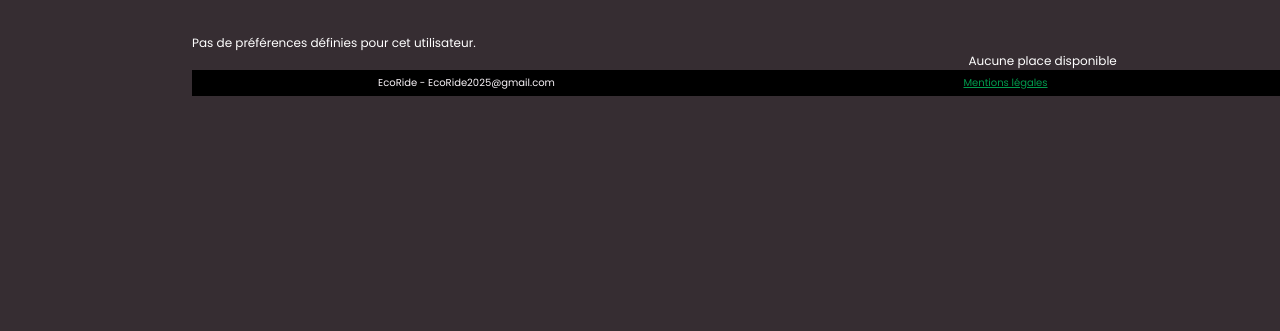
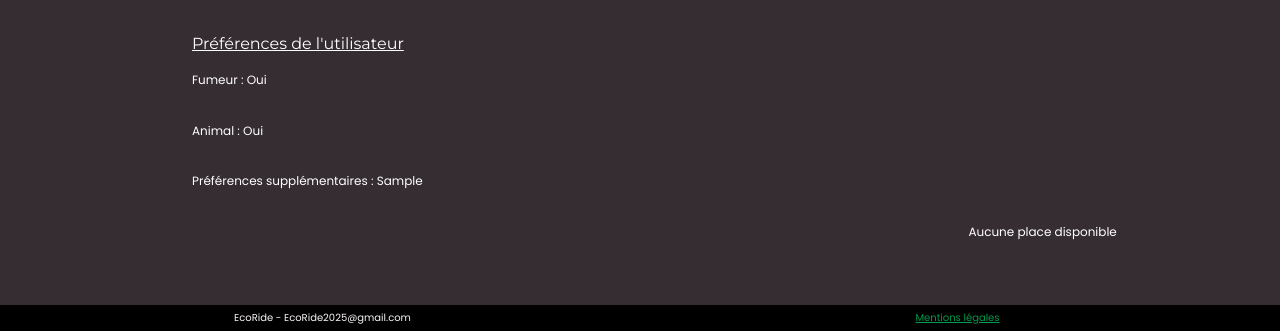
Before and after one commit to Samvht/MonProjet-EcoRide, a Symfony app: template templates/covoiturage/detail.html.twig in a window 1280 px wide. Shown: the part 1139-1470 px from the top of the page. Before the commit the page ends 1235 px from the top, so only its background shows below. Run offline with Twig, Linux system fonts and the light colour scheme; the template is opened without the code that fills it: most values are stand-ins (such as "Sample title", 1, 10 or a date in 2020); some libraries are stand-ins or nearby versions.

Commit message:
Résolution affichage préférence dans /detail

```diff
--- a/public/css/detail.css
+++ b/public/css/detail.css
@@ -49,6 +49,15 @@ h1{
     padding-bottom: 3%;
 }
 
+h2{
+    font: 16px "montserrat", arial, sans-serif;
+    text-decoration : underline;
+}
+
+.preference p{
+    padding-bottom: 3%;
+}
+
 .participer {
     display: flex;
     flex-direction: column;
@@ -89,7 +98,8 @@ h1{
         font-size: 25px;
         padding-top: 5%;
     }
-    .infos p{padding-bottom: 1%;}
+    .infos p, .preference p{padding-bottom: 1%;}
+    h2{font-size: 18px;}
     .participer{padding-right: 40%;}
     .btn-success{
         font-size:25px;
--- a/src/Controller/CovoiturageController.php
+++ b/src/Controller/CovoiturageController.php
@@ -37,12 +37,9 @@ class CovoiturageController extends AbstractController
     #[Route('/covoiturage', name: 'app_covoiturage', methods:['GET', 'POST'])]
     public function index(Request $request, CovoiturageRepository $covoiturageRepository, LoggerInterface $logger): Response
     {
-        #$logger->info('Contrôleur atteint');
-
         $covoiturage = new Covoiturage();
         $form = $this->createForm(Rechercher::class, $covoiturage);
         $form->handleRequest($request);
-
 
         $results = [];
         $page = $request->query->getInt('page', 1);
@@ -53,7 +50,6 @@ class CovoiturageController extends AbstractController
             $lieuDepart = $form->get('lieu_depart')->getData();
             $lieuArrivee = $form->get('lieu_arrivee')->getData();
             $dateDepart = $form->get('date_depart')->getData();
-
 
             # Recherche des covoiturages correspondant aux critères + pagination
             $resultsQuery = $covoiturageRepository->searchCovoiturages($lieuDepart, $lieuArrivee, $dateDepart, $itemsPerPage, ($page - 1) * $itemsPerPage);
@@ -77,7 +73,6 @@ class CovoiturageController extends AbstractController
         } else {
             $suggestedDate = null;
             $totalPages = 1;
-
         }
 
         return $this->render('covoiturage/covoiturage.html.twig', [
--- a/templates/covoiturage/detail.html.twig
+++ b/templates/covoiturage/detail.html.twig
@@ -37,16 +37,17 @@
                 <p><strong>Nombre de places :</strong> {{ covoiturage.getNbrePlace() }}</p>
                 <p><strong>Prix :</strong> {{ covoiturage.getPrixPersonne() }} Crédits</p>
             </div>
-            <div>
+            <div class="preference">
             {% if preferences %}
                 <h2>Préférences de l'utilisateur</h2>
                 </br>
-                <p>Fumeur : {{ preferencesForm.fumeur ? 'Oui' : 'Non' }}</p>
-                <p>Animal : {{ preferencesForm.animal ? 'Oui' : 'Non' }}</p>
-                <p>Préférences supplémentaires : {{ preferencesForm.preferencesSupplementaires }}</p>
+                <p>Fumeur : {{ preferences.fumeur ? 'Oui' : 'Non' }}</p>
+                <p>Animal : {{ preferences.animal ? 'Oui' : 'Non' }}</p>
+                <p>Préférences supplémentaires : {{ preferences.preferenceSupplementaire }}</p>
             {% else %}
                 <p>Pas de préférences définies pour cet utilisateur.</p>
             {% endif %}
+            </div>
 
             <div class="participer">
             <!--formulaire + bouton participer-->
```
